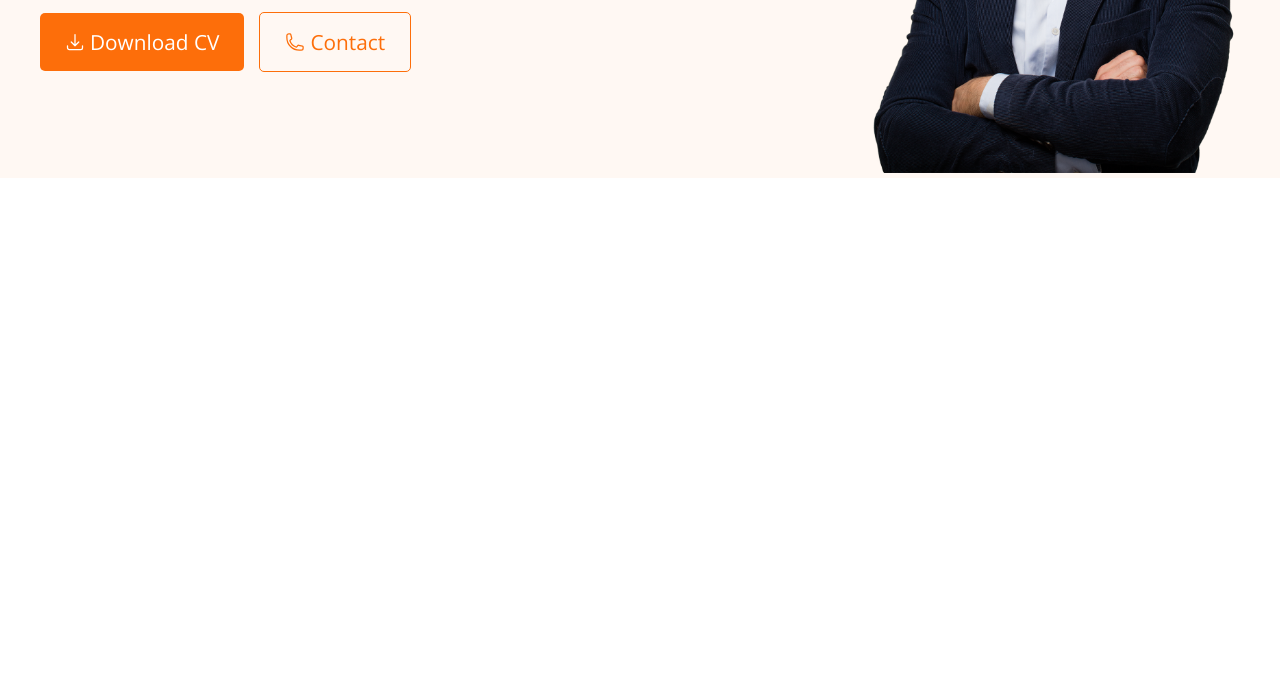
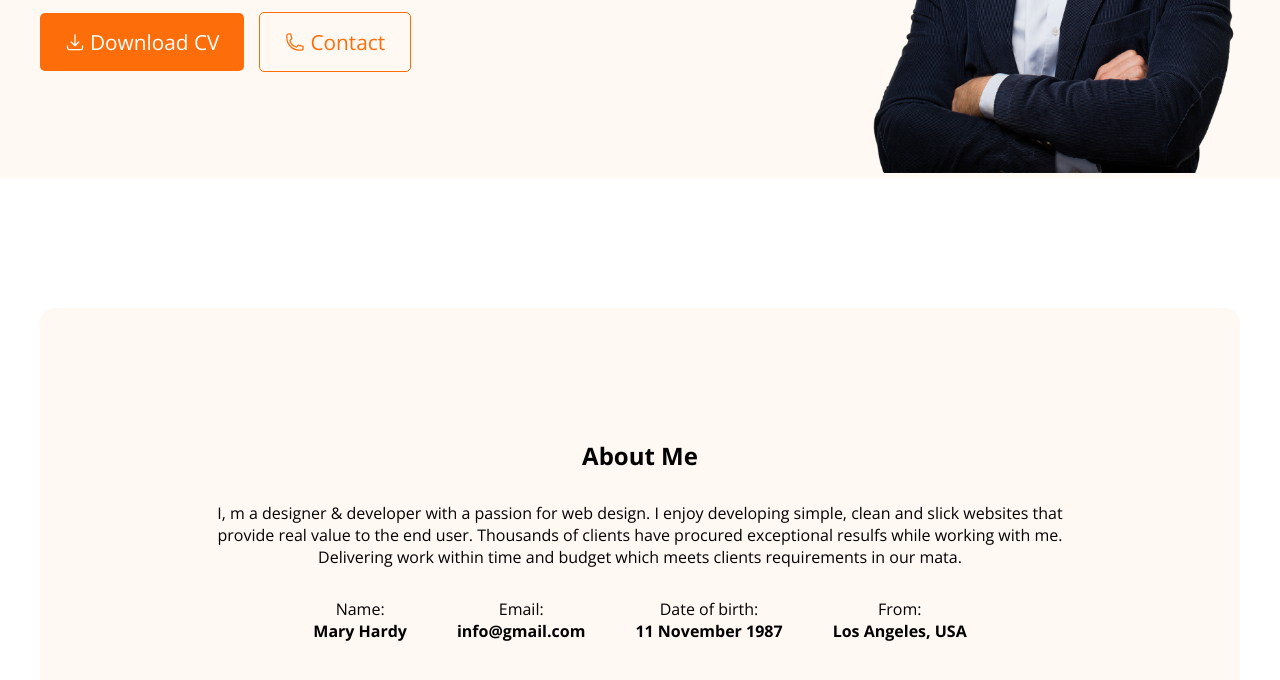
Before and after one commit to plabondas001/Simple-Portfolioo, a plain HTML site: page index.html in a window 1280 px wide. Shown: the part 388-1068 px from the top of the page. Before the commit the page ends 800 px from the top, so only its background shows below. Drawn offline with nearby package versions, Linux system fonts and the light colour scheme.

Commit message:
create: about section

```diff
--- a/index.html
+++ b/index.html
@@ -101,5 +101,46 @@
         <!-- hero section end -->
       </section>
     </header>
+
+    <!-- main section -->
+    <main>
+      <!-- about section start -->
+      <section
+        class="common-class about-section"
+        style="
+          background-color: #fff8f3;
+          padding: 131px 156px;
+          border-radius: 15px;
+        "
+      >
+        <h1 style="text-align: center; margin-bottom: 30px">About Me</h1>
+        <p style="text-align: center">
+          I, m a designer & developer with a passion for web design. I enjoy
+          developing simple, clean and slick websites that provide real value to
+          the end user. Thousands of clients have procured exceptional resulfs
+          while working with me. Delivering work within time and budget which
+          meets clients requirements in our mata.
+        </p>
+        <div class="about-info">
+          <div>
+            <p>Name:</p>
+            <h4>Mary Hardy</h4>
+          </div>
+          <div>
+            <p>Email:</p>
+            <h4>info@gmail.com</h4>
+          </div>
+          <div>
+            <p>Date of birth:</p>
+            <h4>11 November 1987</h4>
+          </div>
+          <div>
+            <p>From:</p>
+            <h4>Los Angeles, USA</h4>
+          </div>
+        </div>
+      </section>
+      <!-- about section end -->
+    </main>
   </body>
 </html>
--- a/style.css
+++ b/style.css
@@ -16,9 +16,9 @@
   cursor: pointer;
 }
 
-.common-class{
-    max-width: 1200px;
-    margin: auto;
+.common-class {
+  max-width: 1200px;
+  margin: auto;
 }
 
 .navbar {
@@ -40,7 +40,6 @@ a {
   font-size: 1.2rem;
 }
 
-
 /* Hero section */
 .banner-section {
   display: flex;
@@ -55,7 +54,7 @@ a {
 }
 
 .bnr-contact-btn {
-  background-color: #FFF8F3;
+  background-color: #fff8f3;
   border: 1px solid #fd6e0a;
   color: #fd6e0a;
   padding: 15px 25px;
@@ -63,3 +62,18 @@ a {
   font-size: 1.3rem;
   cursor: pointer;
 }
+
+/* about section */
+.about-section {
+  margin-top: 130px;
+  margin-bottom: 130px;
+}
+
+.about-info {
+  display: flex;
+  justify-content: center;
+  align-items: center;
+  text-align: center;
+  gap: 50px;
+  margin-top: 30px;
+}
```
